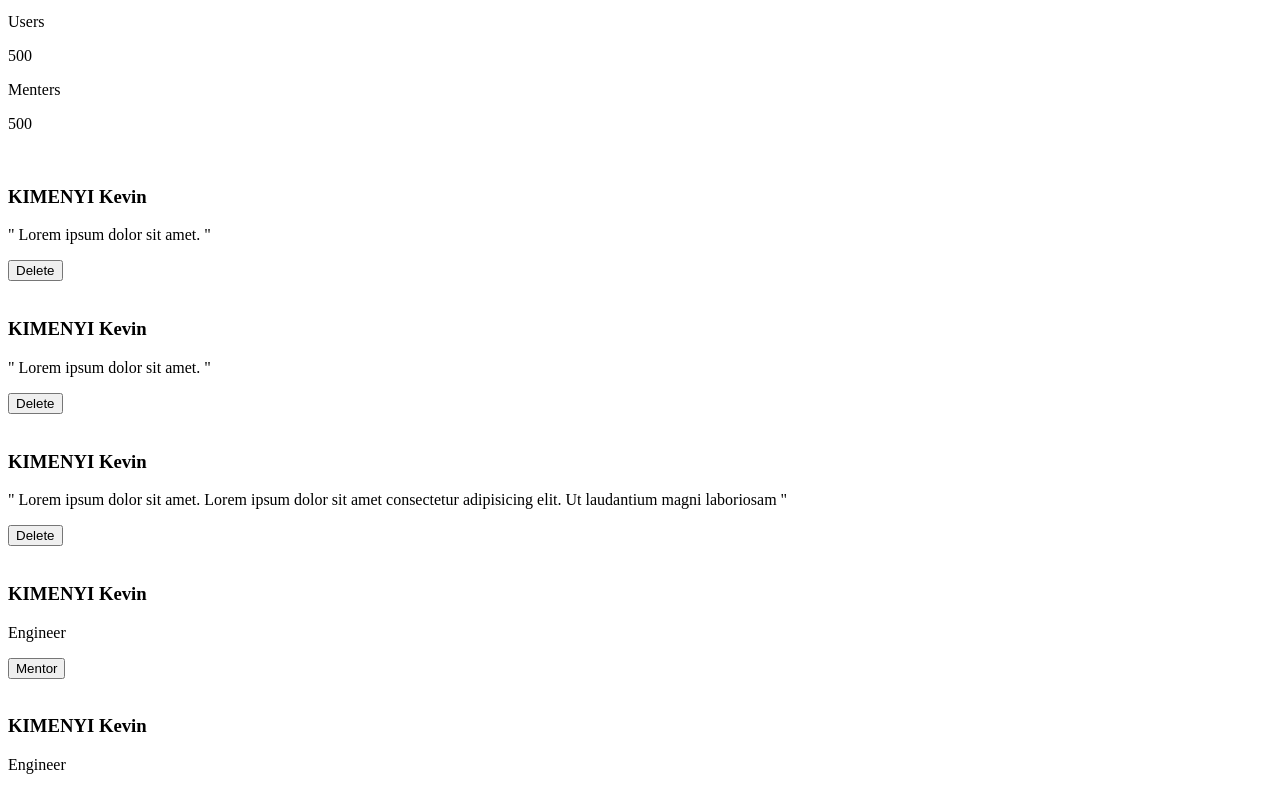
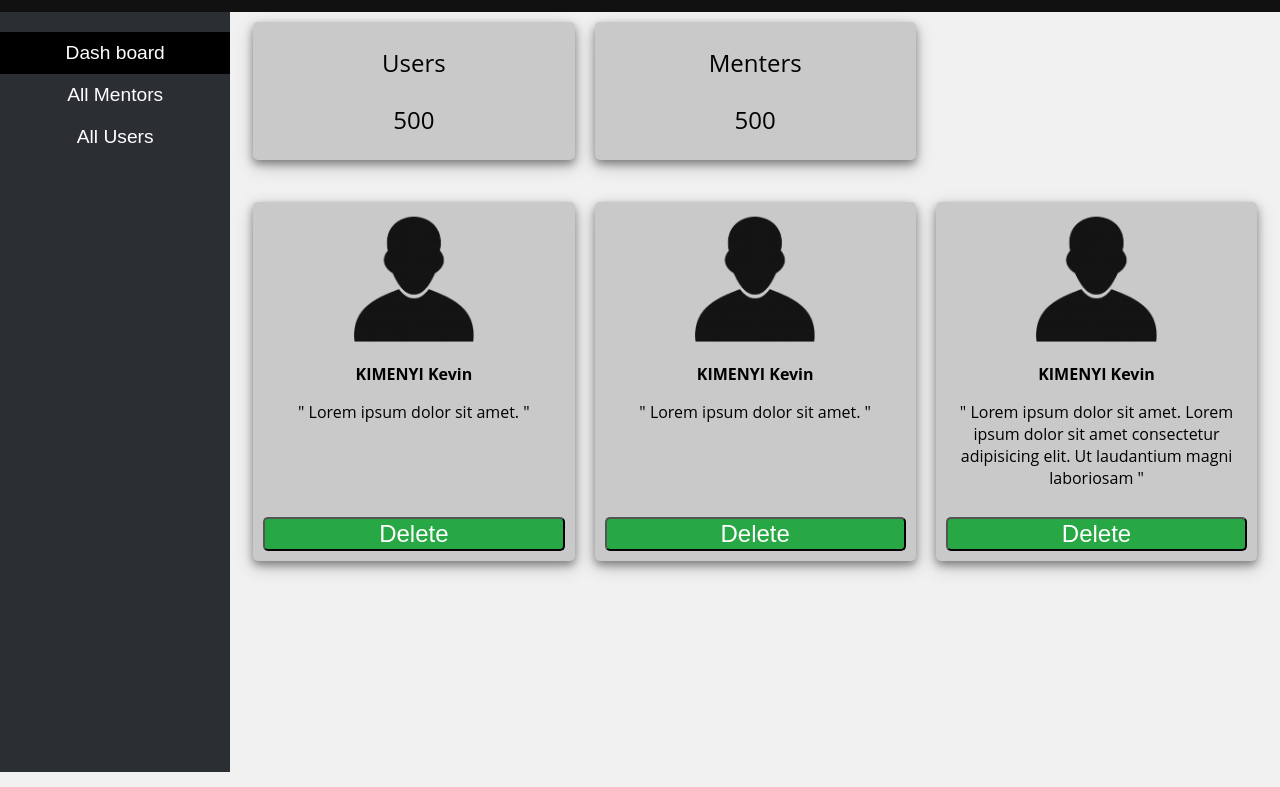
Before and after one commit to kimenyikevin/FreeMentor, a plain HTML site: page UI/pages/admin.html in a window 1280 px wide. Shown: the part 68-855 px from the top of the page. Drawn offline with Linux system fonts and the light colour scheme; the site is published under a folder, as on GitHub Pages, so addresses that start at the root find nothing.

Commit message:
bug(change-link-in-page): edit all link in pages
change link in pages and css path in order to load in UI

[finishes: #167917717]

```diff
--- a/UI/css/style.css
+++ b/UI/css/style.css
@@ -110,7 +110,7 @@ main{
 }
 .welcome-image{
   width: 100%;
-  background-image: url('/UI/images/coach-mentor-1.jpg');
+  background-image: url('../images/coach-mentor-1.jpg');
   background-position: center;
   background-repeat: no-repeat;
   background-size: cover;
--- a/UI/pages/admin.html
+++ b/UI/pages/admin.html
@@ -4,12 +4,12 @@
     <meta charset="UTF-8">
     <meta name="viewport" content="width=device-width, initial-scale=1.0">
     <title>Free Mentor</title>
-    <link rel="stylesheet" href="/UI/css/admin.css">
+    <link rel="stylesheet" href="../css/admin.css">
 </head>
 <body>
     <header id="nav-container">
-         <div class="logo"><a href="/UI/index.html">Free Mentor</a></div>
-         <div><a href="/UI/pages/sign-in.html">Log out</a> </div>
+         <div class="logo"><a href="../index.html">Free Mentor</a></div>
+         <div><a href="../pages/sign-in.html">Log out</a> </div>
     </header>
         <!-- End of Navigation -->
     <section>
@@ -33,20 +33,20 @@
                 </div>
                 <div class="down-box">
                     <div class="review-container">
-                            <img src="/UI/images/icon.png" alt="">
+                            <img src="../images/icon.png" alt="">
                             <h3>KIMENYI Kevin</h3>
                             <p>" Lorem ipsum dolor sit amet. "</p>
                             <button>Delete</button>
                     </div>
                     <div class="review-container">
-                            <img src="/UI/images/icon.png" alt="">
+                            <img src="../images/icon.png" alt="">
                             <h3>KIMENYI Kevin</h3>
                             <p>" Lorem ipsum dolor sit amet. "</p>
                             <button>Delete</button>
 
                     </div>
                     <div class="review-container">
-                            <img src="/UI/images/icon.png" alt="">
+                            <img src="../images/icon.png" alt="">
                             <h3>KIMENYI Kevin</h3>
                             <p>" Lorem ipsum dolor sit amet.
                                 Lorem ipsum dolor sit amet
@@ -61,26 +61,26 @@
             <div  class="top-container main-content" id="mentors">
                 <div class="mentor-container">
                     <div class="mentor-box">
-                        <img src="/UI/images/icon.png" alt="">
+                        <img src="../images/icon.png" alt="">
                         <h3>KIMENYI Kevin</h3>
                         <p>Engineer</p>
                         <button>Mentor</button>
                     </div>
                 <div class="mentor-box">
-                        <img src="/UI/images/icon.png" alt="">
+                        <img src="../images/icon.png" alt="">
                         <h3>KIMENYI Kevin</h3>
                         <p>Engineer</p>
                         <button>Mentor</button>
 
                 </div>
                 <div class="mentor-box">
-                        <img src="/UI/images/icon.png" alt="">
+                        <img src="../images/icon.png" alt="">
                         <h3>KIMENYI Kevin</h3>
                         <p>Engineer</p>
                         <button>Mentor</button>
                 </div>
                 <div class="mentor-box">
-                        <img src="/UI/images/icon.png" alt="">
+                        <img src="../images/icon.png" alt="">
                         <h3>KIMENYI Kevin</h3>
                         <p>Engineer</p>
                         <button>Mentor</button>
@@ -88,26 +88,26 @@
             </div>
             <div class="mentor-container">
                 <div class="mentor-box">
-                        <img src="/UI/images/icon.png" alt="">
+                        <img src="../images/icon.png" alt="">
                         <h3>KIMENYI Kevin</h3>
                         <p>Engineer</p>
                         <button>Mentor</button>
                 </div>
                 <div class="mentor-box">
-                        <img src="/UI/images/icon.png" alt="">
+                        <img src="../images/icon.png" alt="">
                         <h3>KIMENYI Kevin</h3>
                         <p>Engineer</p>
                         <button>Mentor</button>
 
                 </div>
                 <div class="mentor-box">
-                        <img src="/UI/images/icon.png" alt="">
+                        <img src="../images/icon.png" alt="">
                         <h3>KIMENYI Kevin</h3>
                         <p>Engineer</p>
                         <button>Mentor</button>
                 </div>
                 <div class="mentor-box">
-                        <img src="/UI/images/icon.png" alt="">
+                        <img src="../images/icon.png" alt="">
                         <h3>KIMENYI Kevin</h3>
                         <p>Engineer</p>
                         <button>Mentor</button>
@@ -115,26 +115,26 @@
             </div>
                 <div class="mentor-container">
                     <div class="mentor-box">
-                        <img src="/UI/images/icon.png" alt="">
+                        <img src="../images/icon.png" alt="">
                         <h3>KIMENYI Kevin</h3>
                         <p>Engineer</p>
                         <button>Mentor</button>
                     </div>
                     <div class="mentor-box">
-                        <img src="/UI/images/icon.png" alt="">
+                        <img src="../images/icon.png" alt="">
                         <h3>KIMENYI Kevin</h3>
                         <p>Engineer</p>
                         <button>Mentor</button>
 
                     </div>
                     <div class="mentor-box">
-                        <img src="/UI/images/icon.png" alt="">
+                        <img src="../images/icon.png" alt="">
                         <h3>KIMENYI Kevin</h3>
                         <p>Engineer</p>
                         <button>Mentor</button>
                     </div>
                     <div class="mentor-box">
-                            <img src="/UI/images/icon.png" alt="">
+                            <img src="../images/icon.png" alt="">
                             <h3>KIMENYI Kevin</h3>
                             <p>Engineer</p>
                             <button>Mentor</button>
@@ -155,26 +155,26 @@
         <div  class="top-container main-content" id="Users">
                         <div class="mentor-container">
                             <div class="mentor-box">
-                                <img src="/UI/images/icon.png" alt="">
+                                <img src="../images/icon.png" alt="">
                                 <h3>KIMENYI Kevin</h3>
                                 <p>Engineer</p>
                                 <button>Change To Mentor</button>
                             </div>
                         <div class="mentor-box">
-                                <img src="/UI/images/icon.png" alt="">
+                                <img src="../images/icon.png" alt="">
                                 <h3>KIMENYI Kevin</h3>
                                 <p>Engineer</p>
                                 <button>Change To Mentor</button>
 
                         </div>
                         <div class="mentor-box">
-                                <img src="/UI/images/icon.png" alt="">
+                                <img src="../images/icon.png" alt="">
                                 <h3>KIMENYI Kevin</h3>
                                 <p>Engineer</p>
                                 <button>Change To Mentor</button>
                         </div>
                         <div class="mentor-box">
-                                <img src="/UI/images/icon.png" alt="">
+                                <img src="../images/icon.png" alt="">
                                 <h3>KIMENYI Kevin</h3>
                                 <p>Engineer</p>
                                 <button >Change To Mentor</button>
@@ -182,26 +182,26 @@
                     </div>
                     <div class="mentor-container">
                         <div class="mentor-box">
-                                <img src="/UI/images/icon.png" alt="">
+                                <img src="../images/icon.png" alt="">
                                 <h3>KIMENYI Kevin</h3>
                                 <p>Engineer</p>
                                 <button>Change To Mentor</button>
                         </div>
                         <div class="mentor-box">
-                                <img src="/UI/images/icon.png" alt="">
+                                <img src="../images/icon.png" alt="">
                                 <h3>KIMENYI Kevin</h3>
                                 <p>Engineer</p>
                                 <button>Change To Mentor</button>
 
                         </div>
                         <div class="mentor-box">
-                                <img src="/UI/images/icon.png" alt="">
+                                <img src="../images/icon.png" alt="">
                                 <h3>KIMENYI Kevin</h3>
                                 <p>Engineer</p>
                                 <button>Change To Mentor</button>
                         </div>
                         <div class="mentor-box">
-                                <img src="/UI/images/icon.png" alt="">
+                                <img src="../images/icon.png" alt="">
                                 <h3>KIMENYI Kevin</h3>
                                 <p>Engineer</p>
                                 <button>Change To Mentor</button>
@@ -209,26 +209,26 @@
                     </div>
                         <div class="mentor-container">
                             <div class="mentor-box">
-                                <img src="/UI/images/icon.png" alt="">
+                                <img src="../images/icon.png" alt="">
                                 <h3>KIMENYI Kevin</h3>
                                 <p>Engineer</p>
                                 <button>Change To Mentor</button>
                             </div>
                             <div class="mentor-box">
-                                <img src="/UI/images/icon.png" alt="">
+                                <img src="../images/icon.png" alt="">
                                 <h3>KIMENYI Kevin</h3>
                                 <p>Engineer</p>
                                 <button>Change To Mentor</button>
 
                             </div>
                             <div class="mentor-box">
-                                <img src="/UI/images/icon.png" alt="">
+                                <img src="../images/icon.png" alt="">
                                 <h3>KIMENYI Kevin</h3>
                                 <p>Engineer</p>
                                 <button>Change To Mentor</button>
                             </div>
                             <div class="mentor-box">
-                                    <img src="/UI/images/icon.png" alt="">
+                                    <img src="../images/icon.png" alt="">
                                     <h3>KIMENYI Kevin</h3>
                                     <p>Engineer</p>
                                     <button>Change To Mentor</button>
@@ -247,6 +247,6 @@
         </div>
     </div>
     </section>
-    <script src="/UI/javascript/admin.js"></script>
+    <script src="../javascript/admin.js"></script>
 </body>
 </html>
```
Also changed, not shown: UI/index.html (+7 -7 lines), UI/pages/forgot-password.html (+2 -2 lines), UI/pages/mentor.html (+16 -16 lines), UI/pages/sign-in.html (+4 -4 lines), UI/pages/sign-up-2.html (+2 -2 lines), UI/pages/sign-up.html (+3 -3 lines), UI/pages/user.html (+17 -17 lines).
